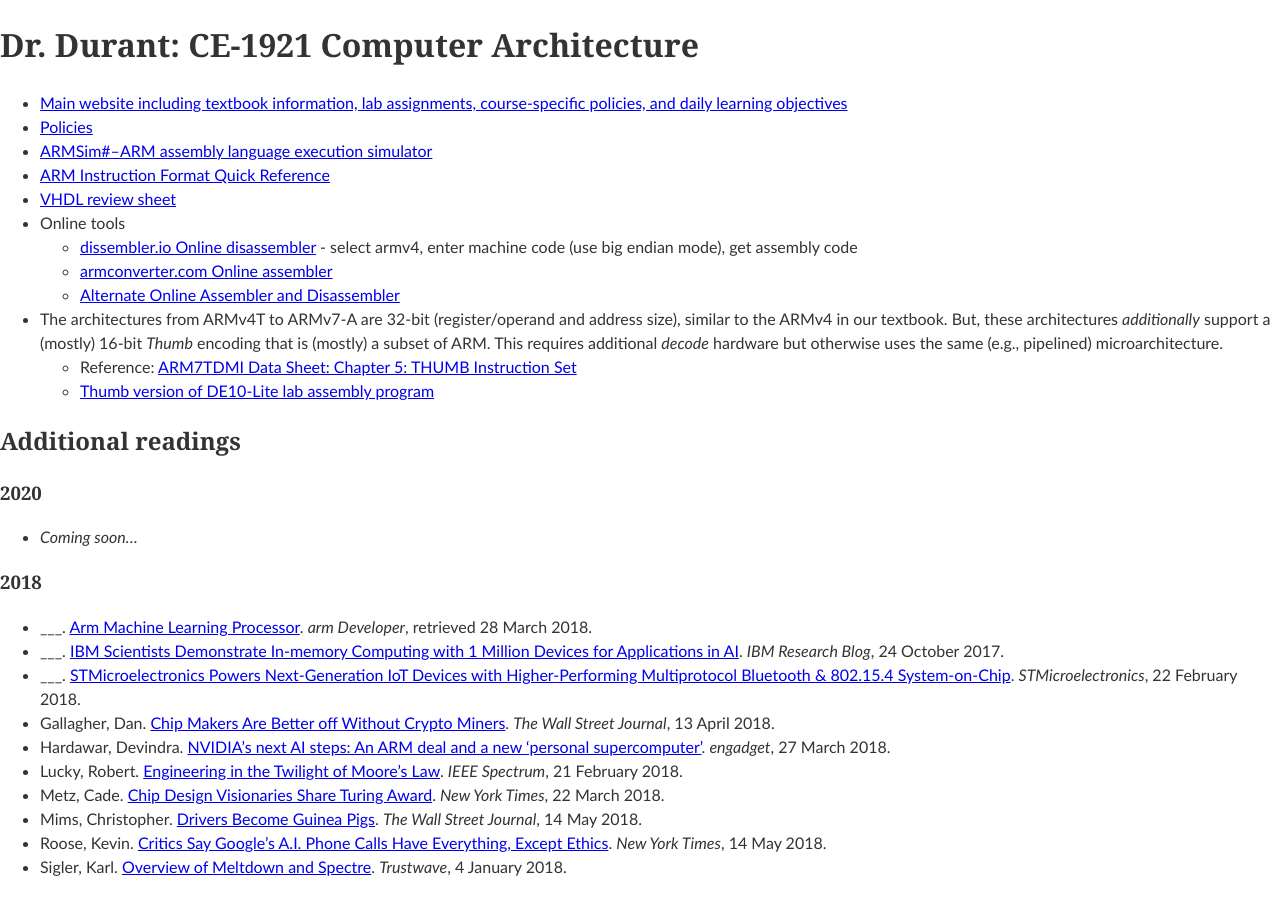
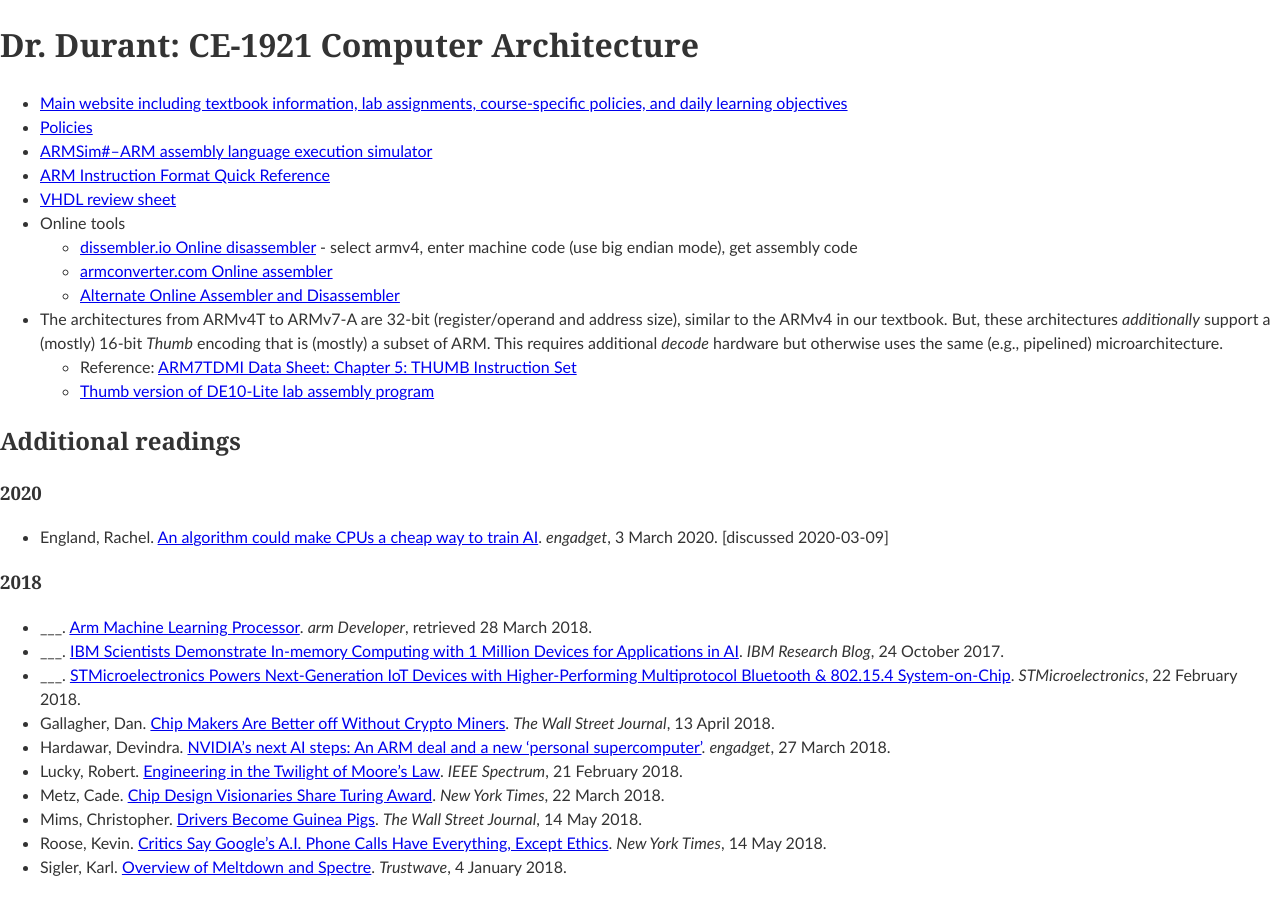
Before and after one commit to edurant/edurant.github.io, a Jekyll site: the page built from courses/ce1921/index.md, in a window 1280 px wide and 900 px high. Built offline with Jekyll 4.4.1, drawn with Linux system fonts in a browser that asks for light colours.

Commit message:
ce1921 day 1 article

```diff
--- a/courses/ce1921/index.md
+++ b/courses/ce1921/index.md
@@ -20,7 +20,7 @@
 ## Additional readings
 
 ### 2020
-* *Coming soon...*
+* England, Rachel. [An algorithm could make CPUs a cheap way to train AI](https://www.engadget.com/2020/03/03/rice-university-slide-cpu-gpu-machine-learning/). *engadget*, 3 March 2020. [discussed 2020-03-09]
 
 ### 2018
 * ___. <a href="https://developer.arm.com/products/processors/machine-learning/arm-ml-processor">Arm Machine Learning Processor</a>.
```
